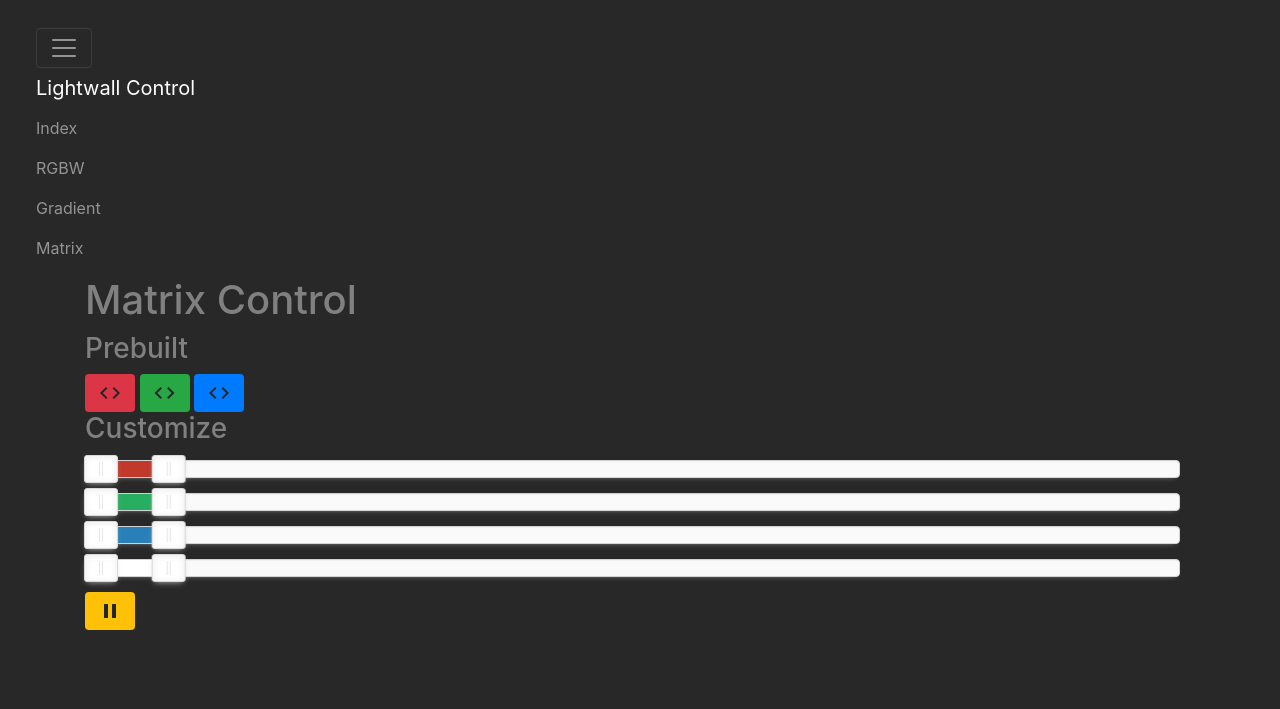
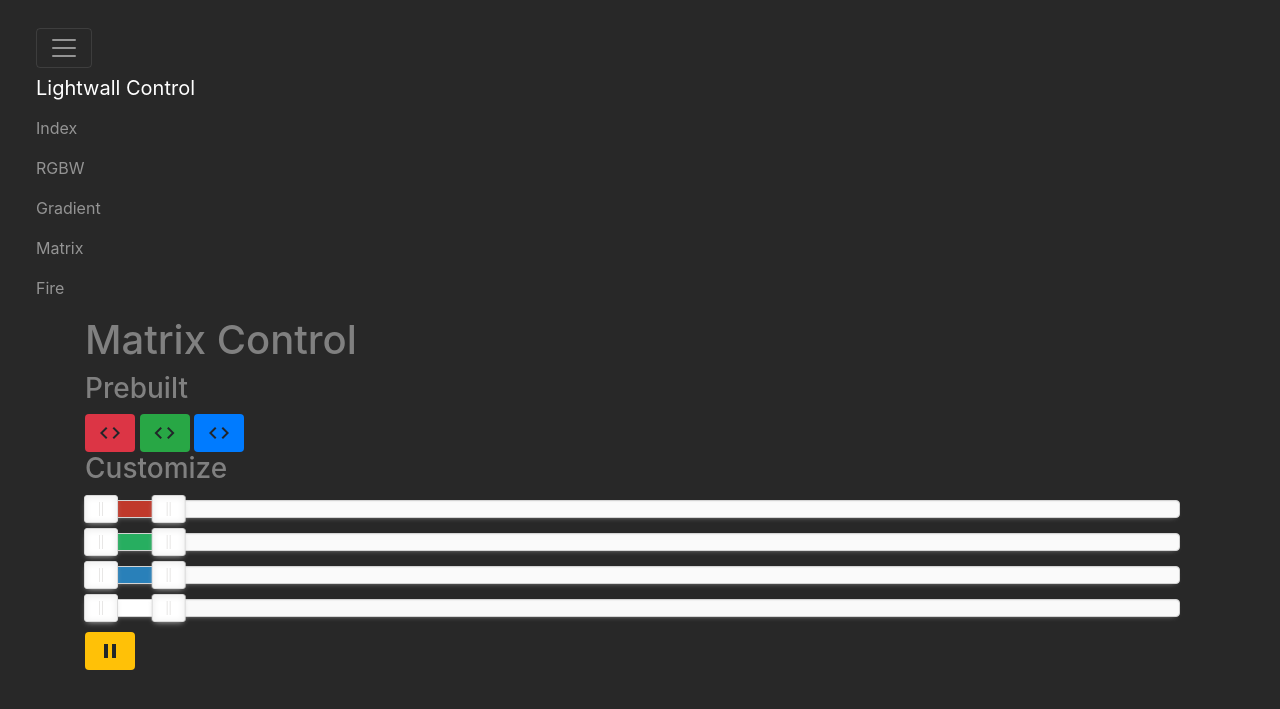
Before and after one commit to GhostToast/python-lightwall-server, a Flask app: page /matrix in a window 1280 px wide, after a click that opens the changed part. Shown: the top 709 px of the page. Run offline with Flask 2, Linux system fonts and the light colour scheme; some libraries are stand-ins or nearby versions.

Commit message:
Add fire page

```diff
--- a/app.py
+++ b/app.py
@@ -14,12 +14,33 @@ db = TinyDB('db.json')
 def index():
     return render_template('index.html')
 
+# Route for fire.
+@app.route('/fire')
+def fire():
+    return render_template('fire.html')
+
+# Route to pause/play (with) fire.
+@app.route('/_fire/', methods=['POST'])
+def _fire():
+    data = request.get_json()
+
+    request_string = ("<fire," + str(data['pause']) + ">")
+    print ("Sending: " + request_string)
+
+    # Send request.
+    ser = serial.Serial(TEENSY, 9600)
+    ser.write(request_string.encode('utf-8'))
+
+    # Send back simple response.
+    mode = ser.read()
+    return jsonify({'response': mode})
+
 # Route for matrix.
 @app.route('/matrix')
 def matrix():
     return render_template('matrix.html')
 
-# Route to pause matrix.
+# Route to play/pause matrix.
 @app.route('/_pause_matrix/', methods=['POST'])
 def _pause_matrix():
     data = request.get_json()
--- a/db.json
+++ b/db.json
@@ -1 +1 @@
-{"_default": {"35": {"r": 21, "b": 0, "w": 0, "type": "rgbw", "g": 9}, "42": {"r": "0", "b": 12, "w": "0", "type": "rgbw", "g": 54}, "45": {"r": 41, "b": 17, "w": 0, "type": "rgbw", "g": 0}, "47": {"r": 9, "b": 17, "w": 0, "type": "rgbw", "g": 0}, "49": {"r": 21, "b": 0, "w": 0, "type": "rgbw", "g": 7}, "50": {"r": 32, "type": "rgbw", "w": 0, "b": 0, "g": 0}, "51": {"r": 0, "type": "rgbw", "w": 0, "b": 0, "g": 32}, "52": {"r": 0, "type": "rgbw", "w": 0, "b": 21, "g": 0}, "53": {"r": 36, "type": "rgbw", "w": 0, "b": 0, "g": 8}, "54": {"r": 92, "type": "rgbw", "w": 0, "b": 0, "g": 8}, "28": {"r": 0, "b": 24, "w": 0, "type": "rgbw", "g": 24}}}
+{"_default": {"35": {"r": 21, "w": 0, "type": "rgbw", "b": 0, "g": 9}, "42": {"r": "0", "w": "0", "type": "rgbw", "b": 12, "g": 54}, "45": {"r": 41, "w": 0, "type": "rgbw", "b": 17, "g": 0}, "47": {"r": 9, "w": 0, "type": "rgbw", "b": 17, "g": 0}, "49": {"r": 21, "w": 0, "type": "rgbw", "b": 0, "g": 7}, "50": {"r": 32, "w": 0, "type": "rgbw", "b": 0, "g": 0}, "51": {"r": 0, "w": 0, "type": "rgbw", "b": 0, "g": 32}, "52": {"r": 0, "w": 0, "type": "rgbw", "b": 21, "g": 0}, "53": {"r": 36, "w": 0, "type": "rgbw", "b": 0, "g": 8}, "54": {"r": 92, "w": 0, "type": "rgbw", "b": 0, "g": 8}, "57": {"r": 18, "w": 0, "type": "rgbw", "b": 34, "g": 66}, "59": {"r": 10, "w": 0, "type": "rgbw", "b": 40, "g": 20}, "28": {"r": 0, "w": 0, "type": "rgbw", "b": 24, "g": 24}}}
--- a/static/app.js
+++ b/static/app.js
@@ -19,16 +19,23 @@ if (window.location.pathname.indexOf('rgbw-color') == 1) {
     mode = 'rgbw';
 }
 
+if (window.location.pathname.indexOf('fire') == 1) {
+    var pauseFireButton = document.getElementById('pause-fire');
+    var playFireButton = document.getElementById('play-fire');
+
+    addPausePlayFireButtonBinding();
+}
+
 // Initialize Matrix if on proper page.
 if (window.location.pathname.indexOf('matrix') == 1) {
     var matrixButtons = document.getElementsByClassName('code-rain');
     var sliders = document.getElementsByClassName('sliders');
-    var pauseButton = document.getElementById('pause-code');
-    var playButton = document.getElementById('play-code');
+    var pauseMatrixButton = document.getElementById('pause-matrix');
+    var playMatrixButton = document.getElementById('play-matrix');
     var colors = [[0, 0], [0, 0], [0, 0], [0, 0]];
 
     addColorModeClickBinding();
-    addPausePlayButtonBinding();
+    addPausePlayMatrixButtonBinding();
     matrixColorSliders();
     mode = 'matrix';
 }
@@ -134,10 +141,46 @@ function addColorModeClickBinding() {
     });
 }
 
-function addPausePlayButtonBinding() {
-    pauseButton.addEventListener('click', function(e) {
-        pauseButton.style.display = 'none';
-        playButton.style.display = 'block';
+function addPausePlayFireButtonBinding() {
+    playFireButton.addEventListener('click', function(e) {
+        e.preventDefault();
+        playFireButton.style.display = 'none';
+        pauseFireButton.style.display = 'block';
+        fetch('/_fire/', {
+            method: 'POST',
+            headers: {
+                'content-type': 'application/json'
+            },
+            body: JSON.stringify({pause: 0})
+        }).then(
+            response => response.text()
+        ).then(
+            html => console.log(html)
+        );
+    });
+
+    pauseFireButton.addEventListener('click', function(e) {
+        e.preventDefault();
+        pauseFireButton.style.display = 'none';
+        playFireButton.style.display = 'block';
+        fetch('/_fire/', {
+            method: 'POST',
+            headers: {
+                'content-type': 'application/json'
+            },
+            body: JSON.stringify({pause: 1})
+        }).then(
+            response => response.text()
+        ).then(
+            html => console.log(html)
+        );
+    });
+}
+
+function addPausePlayMatrixButtonBinding() {
+    pauseMatrixButton.addEventListener('click', function(e) {
+        pauseMatrixButton.style.display = 'none';
+        playMatrixButton.style.display = 'block';
         e.preventDefault();
         fetch('/_pause_matrix/', {
             method: 'POST',
@@ -152,10 +195,10 @@ function addPausePlayButtonBinding() {
         );
     });
 
-    playButton.addEventListener('click', function(e) {
+    playMatrixButton.addEventListener('click', function(e) {
         e.preventDefault();
-        playButton.style.display = 'none';
-        pauseButton.style.display = 'block';
+        playMatrixButton.style.display = 'none';
+        pauseMatrixButton.style.display = 'block';
         fetch('/_pause_matrix/', {
             method: 'POST',
             headers: {
--- a/static/style.css
+++ b/static/style.css
@@ -70,6 +70,10 @@ body {
     margin-top: 12px;
 }
 
-#play-code {
+#play-matrix {
     display: none;
 }
+
+#pause-fire {
+    display: none;
+}
--- a/templates/_header.html
+++ b/templates/_header.html
@@ -28,6 +28,9 @@
               <li class="nav-item">
                 <a class="nav-link" href="/matrix">Matrix</a>
               </li>
+              <li class="nav-item">
+                <a class="nav-link" href="/fire">Fire</a>
+              </li>
             </ul>
           </div>
         </nav>
--- a/templates/index.html
+++ b/templates/index.html
@@ -5,6 +5,7 @@
                 <li><a href="/rgbw-color">RGBW Color Picker</a></li>
                 <li><a href="/gradient-color">Gradient Color Picker</a></li>
                 <li><a href="/matrix">Matrix</a></li>
+                <li><a href="/fire">Fire</a></li>
             </ul>
 
 {% include '_footer.html' %}
--- a/templates/matrix.html
+++ b/templates/matrix.html
@@ -31,10 +31,10 @@
             <div class="sliders" id="green-slider"/></div>
             <div class="sliders" id="blue-slider"/></div>
             <div class="sliders" id="white-slider"/></div>
-            <button type="button" class="btn bg-warning" id="pause-code">
+            <button type="button" class="btn bg-warning" id="pause-matrix">
                 <i class="material-icons">pause</i>
             </button>
-            <button type="button" class="btn bg-warning" id="play-code">
+            <button type="button" class="btn bg-warning" id="play-matrix">
                 <i class="material-icons">play_arrow</i>
             </button>
 {% include '_footer.html' %}
```
Also changed, not shown: templates/fire.html (added, +10 -0 lines).
